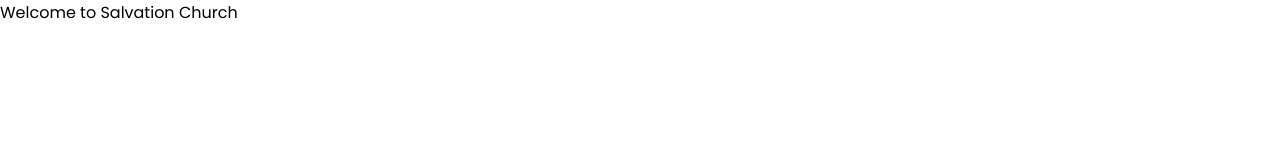
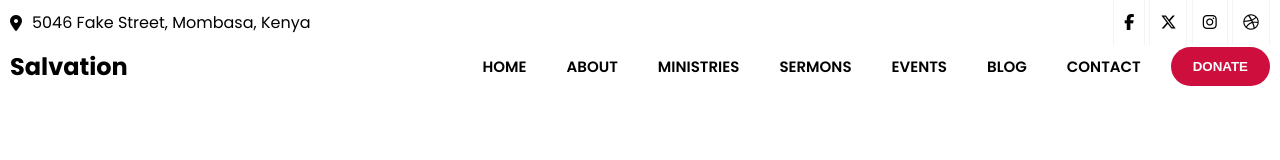
Before and after one commit to codeme254/church, a website: page index.html in a window 1280 px wide. Drawn offline with Linux system fonts and the light colour scheme.

Commit message:
build the header

```diff
--- a/index.html
+++ b/index.html
@@ -5,8 +5,65 @@
     <meta name="viewport" content="width=device-width, initial-scale=1.0" />
     <title>Salvation</title>
     <link rel="stylesheet" href="css/styles.css" />
+    <link
+      rel="stylesheet"
+      href="https://cdnjs.cloudflare.com/ajax/libs/font-awesome/6.6.0/css/all.min.css"
+      integrity="sha512-Kc323vGBEqzTmouAECnVceyQqyqdsSiqLQISBL29aUW4U/M7pSPA/gEUZQqv1cwx4OnYxTxve5UMg5GT6L4JJg=="
+      crossorigin="anonymous"
+      referrerpolicy="no-referrer"
+    />
   </head>
   <body>
-    Welcome to Salvation Church
+    <header class="header">
+      <div class="contact">
+        <div class="contact__location">
+          <i class="contact__icon fa-solid fa-location-dot"></i>
+          <p>5046 Fake Street, Mombasa, Kenya</p>
+        </div>
+        <div class="contact__socials">
+          <a href="#" class="contact__social">
+            <i class="contact__icon fa-brands fa-facebook-f"></i>
+          </a>
+          <a href="#" class="contact__social">
+            <i class="contact__icon fa-brands fa-x-twitter"></i>
+          </a>
+          <a href="#" class="contact__social">
+            <i class="contact__icon fa-brands fa-instagram"></i>
+          </a>
+          <a href="#" class="contact__social">
+            <i class="contact__icon fa-brands fa-dribbble"></i>
+          </a>
+        </div>
+      </div>
+      <nav class="navigation">
+        <a href="#" class="logo">
+          <h1 class="logo__text">Salvation</h1>
+        </a>
+        <ol class="navigation__list">
+          <li class="navigation__item">
+            <a href="#" class="navigation__link">Home</a>
+          </li>
+          <li class="navigation__item">
+            <a href="#" class="navigation__link">About</a>
+          </li>
+          <li class="navigation__item">
+            <a href="#" class="navigation__link">ministries</a>
+          </li>
+          <li class="navigation__item">
+            <a href="#" class="navigation__link">sermons</a>
+          </li>
+          <li class="navigation__item">
+            <a href="#" class="navigation__link">events</a>
+          </li>
+          <li class="navigation__item">
+            <a href="#" class="navigation__link">blog</a>
+          </li>
+          <li class="navigation__item">
+            <a href="#" class="navigation__link">contact</a>
+          </li>
+          <button class="btn btn--primary navigation__btn">donate</button>
+        </ol>
+      </nav>
+    </header>
   </body>
 </html>
--- /dev/null
+++ b/sass/_components.scss
@@ -0,0 +1,85 @@
+.contact {
+  display: flex;
+  justify-content: space-between;
+  align-items: center;
+  padding: 0 1rem;
+
+  &__location {
+    display: flex;
+    align-items: center;
+    gap: 1rem;
+  }
+
+  &__icon {
+    fill: $color-black;
+  }
+
+  &__social {
+    display: inline-block;
+    padding: 1rem;
+    text-decoration: none;
+    color: $color-black;
+    border-left: 1px solid $color-white-light;
+    border-right: 1px solid $color-white-light;
+  }
+}
+
+.logo {
+  text-decoration: none;
+  color: $color-black;
+}
+
+.navigation {
+  display: flex;
+  align-items: center;
+  justify-content: space-between;
+  padding: 0 1rem;
+
+  &__list {
+    list-style: none;
+    display: flex;
+    gap: 2rem;
+  }
+
+  &__link {
+    display: inline-block;
+    padding: 1rem;
+    text-decoration: none;
+    text-transform: uppercase;
+    color: $color-black;
+    font-weight: 600;
+    font-size: 1.5rem;
+    transition: color 0.2s;
+
+    &:hover {
+      color: $color-primary;
+    }
+  }
+
+  &__btn {
+    align-self: center;
+  }
+}
+
+.btn {
+  border: none;
+  outline: none;
+  text-transform: uppercase;
+  font-weight: 600;
+
+  &--primary {
+    background-color: $color-primary;
+    padding: 1rem 2rem;
+    color: $color-white;
+    border-radius: 100px;
+    cursor: pointer;
+    border: 2px solid transparent;
+    transition: all 0.2s;
+
+    &:hover {
+      background-color: transparent;
+      color: $color-primary;
+      border: 2px solid $color-primary;
+    }
+  }
+}
--- a/sass/main.scss
+++ b/sass/main.scss
@@ -1,2 +1,5 @@
 @import "variables";
 @import "base";
+@import "typography";
+@import "layout";
+@import "components";
```
Also changed, not shown: css/styles.css, sass/_layout.scss (added), sass/_typography.scss (added).
